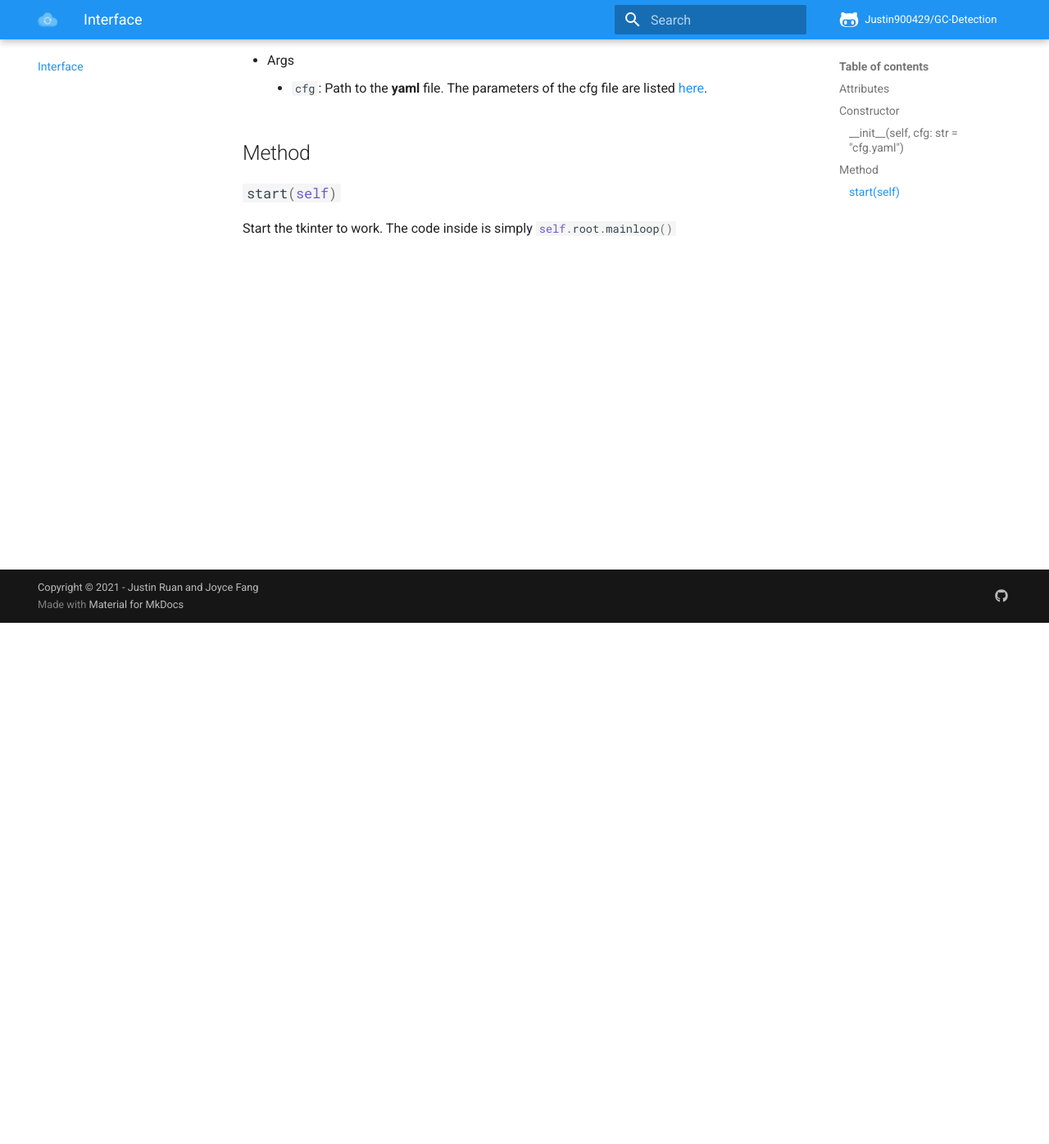
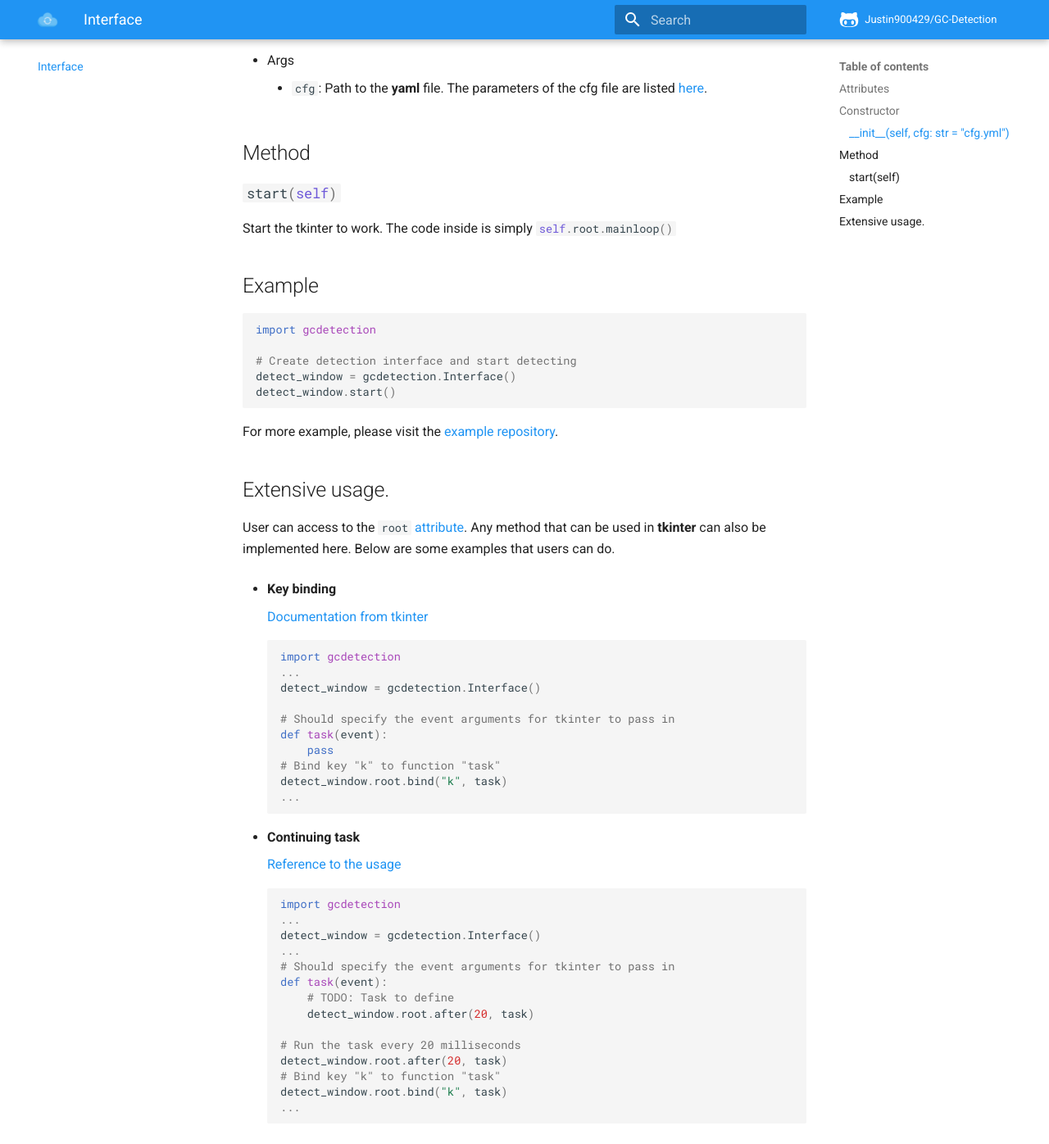
Before and after one commit to Justin900429/GC-Detection, an MkDocs documentation site: the page built from docs/Interface.md, in a window 1280 px wide and 1400 px high, scrolled down 640 px. Shown: the top 1396 px of the window at 82% size. Built offline with MkDocs 1.6.1 and Material for MkDocs 9.7.7, drawn with Linux system fonts in a browser that asks for light colours; comment, search, counter and statistics services are not loaded.

````diff
--- a/docs/Interface.md
+++ b/docs/Interface.md
@@ -11,10 +11,63 @@ The class show the images detected in Detection class. Also, provide the functio
 | `frame`     | **numpy.array**   | Image with bounding box and categories. |
 
 ## Constructor
-### `#!python __init__(self, cfg: str = "cfg.yaml")`
+### `#!python __init__(self, cfg: str = "cfg.yml")`
 * Args
     * `cfg`: Path to the **yaml** file. The parameters of the cfg file are listed [here](/GC-Detection/Usage/#config-file).
 
 ## Method
 ### `#!python start(self)`
 Start the tkinter to work. The code inside is simply `#!python self.root.mainloop()`
+
+## Example
+
+```python
+import gcdetection
+
+# Create detection interface and start detecting
+detect_window = gcdetection.Interface()
+detect_window.start()
+```
+
+For more example, please visit the [example repository](https://github.com/Justin900429/GC-Detection/tree/main/example).
+
+## Extensive usage.
+User can access to the `root` [attribute](#attributes). Any method that can be used in **tkinter** can also be implemented here. Below are some examples that users can do.
+
+- **Key binding**
+
+    [Documentation from tkinter](https://docs.python.org/3/library/tkinter.html#bindings-and-events)
+
+    ```python
+    import gcdetection
+    ...
+    detect_window = gcdetection.Interface()
+
+    # Should specify the event arguments for tkinter to pass in
+    def task(event):
+        pass
+    # Bind key "k" to function "task"
+    detect_window.root.bind("k", task)
+    ...
+    ```
+
+- **Continuing task**
+
+    [Reference to the usage](https://www.geeksforgeeks.org/python-after-method-in-tkinter/)
+
+    ```python
+    import gcdetection
+    ...
+    detect_window = gcdetection.Interface()
+    ...
+    # Should specify the event arguments for tkinter to pass in
+    def task(event):
+        # TODO: Task to define
+        detect_window.root.after(20, task)
+
+    # Run the task every 20 milliseconds
+    detect_window.root.after(20, task)
+    # Bind key "k" to function "task"
+    detect_window.root.bind("k", task)
+    ...
+    ```
--- a/mkdocs.yml
+++ b/mkdocs.yml
@@ -1,6 +1,7 @@
 repo_url: https://github.com/Justin900429/GC-Detection
 repo_name: Justin900429/GC-Detection
 
+edit_uri: edit/main/docs/
 site_name: GC-Detection
 theme:
   favicon: asset/favicon.png
````
Also changed, not shown: README.md (+44 -27 lines), docs/Detection.md (+34 -1 lines), docs/Usage.md (+13 -11 lines), docs/index.md (+22 -5 lines), cfg_template.yml (renamed from cfg_template.yaml), 4 other files.
